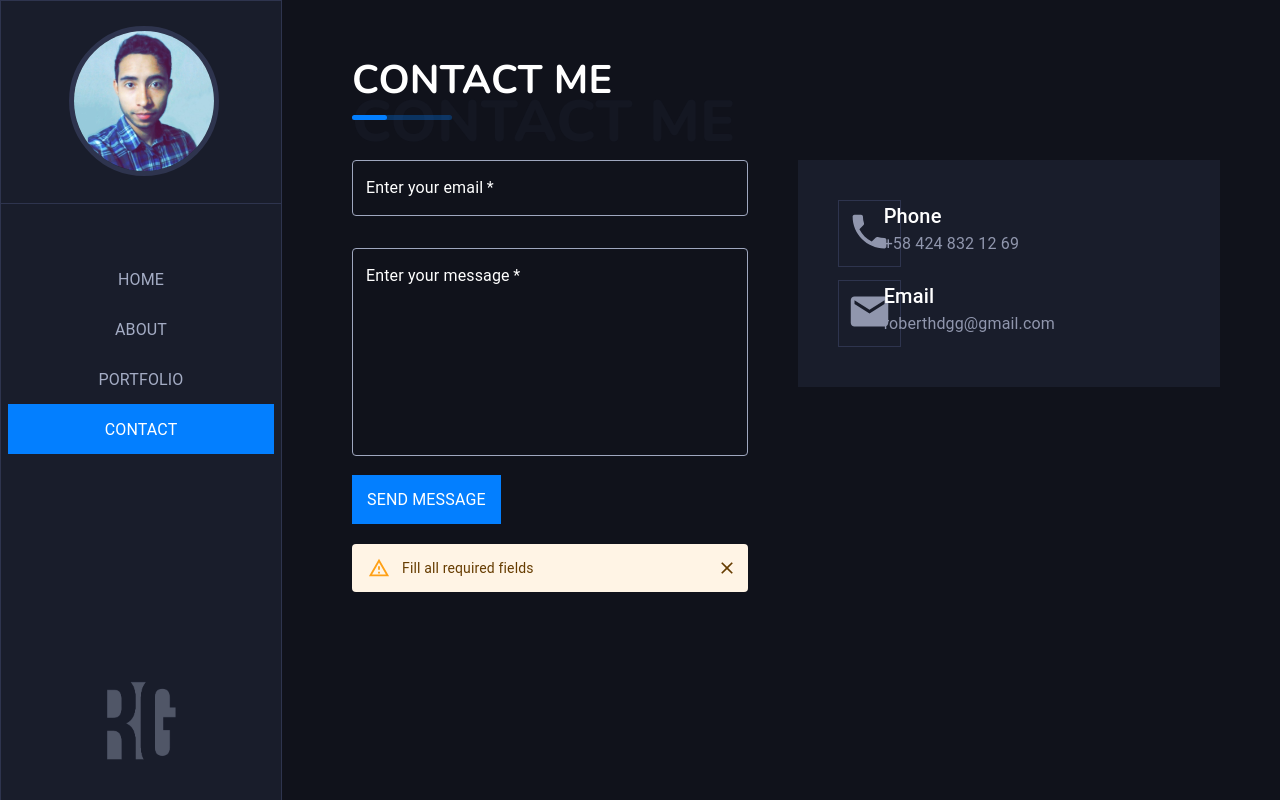
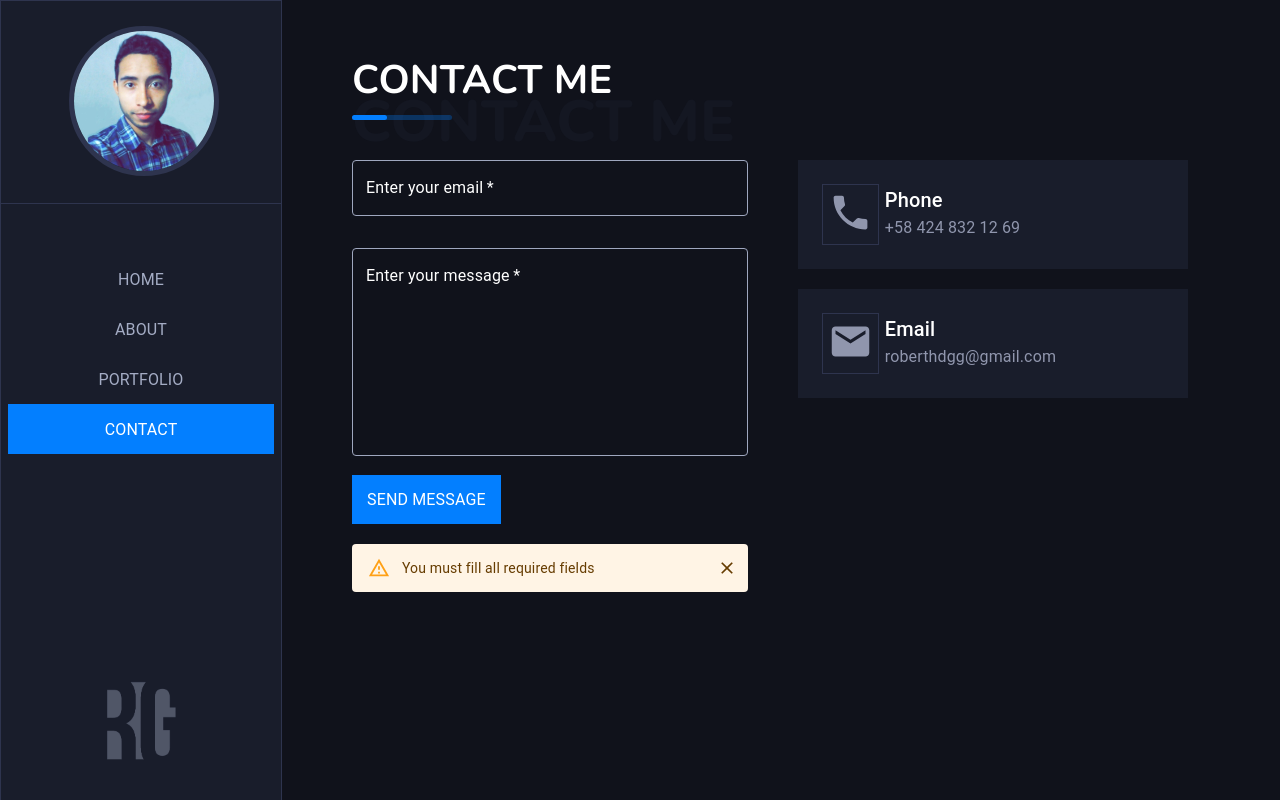
Before and after one commit to roberthdg/Portfolio-NextJS, a Next.js app: page /contact in a window 1280 px wide. Both pictures are taken after a click on the link "SEND MESSAGE". Built offline with nearby package versions, Linux system fonts and the light colour scheme.

Commit message:
Added contact component layout

```diff
--- a/components/content/Contact.js
+++ b/components/content/Contact.js
@@ -10,32 +10,37 @@ const Content = () => {
   return(
     <>
     <Title>Contact Me</Title>
-    <Grid container>
+    <Grid container >
       {/* Contact form grid */}
       <FormGrid />
-      <Grid item xs={11} md={6} lg={6}>
-        <Grid item xs={12}>
+      <Grid item xs={11} md={6} lg={6} >
+        <Grid item xs={12} >
           <div className='info'>
             <Grid container>
-              <Grid item xs={3} lg={1} style={{marginRight:'5%'}}>
+              <Grid item xs={3} lg={1}  style={{marginRight:'10%'}}>
                 <div className='iconGrid'>
                   <PhoneIcon style={{fontSize:'45px'}}/>
                 </div>
               </Grid>
-              <Grid item xs={7}>
+              <Grid item xs={7} >
                 <Typography variant='h6' style={{color:'white'}}>Phone</Typography>
                 <Typography>
-                  +58 424 832 12 69 <br/><br/>
+                  +58 424 832 12 69 <br/>
                 </Typography>
               </Grid>
             </Grid>
+          </div>
+        </Grid >
+
+        <Grid item xs={12}>
+          <div className='info'>
             <Grid container>
-              <Grid item xs={3} lg={1} style={{marginRight:'5%'}}>
+              <Grid item xs={3} lg={1} style={{marginRight:'10%'}}>
                 <div className='iconGrid'>
-                  <MailIcon style={{fontSize:'45px'}}/>
+                 <MailIcon style={{fontSize:'45px'}}/>
                 </div>
               </Grid>
-              <Grid item xs={7}>
+              <Grid item xs={7} >
                 <Typography variant='h6' style={{color:'white'}}>Email</Typography>
                 <Typography>
                   roberthdgg@gmail.com  <br/>
@@ -44,22 +49,25 @@ const Content = () => {
             </Grid>
           </div>
         </Grid >
+
       </Grid>
     </Grid>
 
     <style jsx>{`
       .info {
         background-color: rgb(25,29,43);
-        padding: 5vh;
+        padding: 3vh;
         color: rgb(144,150,173);
         width: 80%;
         margin-left: 50px;
+        margin-bottom: 20px;
+        margin-right: 150px;
       }
 
       .iconGrid {
         border:1px solid rgb(46,52,78);
-        padding: 8px;
-        padding-right: 53px;
+        padding: 5px;
+        padding-right: 50px;
       }
 
       @media screen and (max-width: 1142px) {
@@ -67,11 +75,12 @@ const Content = () => {
           margin-top: 35px;
           padding: 7vw;
           margin-left: 0px;
-          width: 90%;
+          width: 75%;
         }
 
         .iconGrid {
           padding: 9px;
+          padding-right: 53px;
         }
       }
     `}</style>
--- a/components/content/Form.js
+++ b/components/content/Form.js
@@ -55,7 +55,7 @@ const Content = () => {
 
     return(
         <>
-        <Grid container item xs={"auto"} md={6} lg={6} spacing={4}>
+        <Grid container item xs={11} md={6} lg={6} spacing={4}>
             <Grid item xs={12}>
                 {displayLoader? <div className='loader'> <CircularProgress size='80px' style={{color:'rgb(3,127,255)'}} /> </div> : null}
                 <TextField required fullWidth={true} variant="outlined"
@@ -98,7 +98,7 @@ const Content = () => {
             : null }
 
             {displayAlert===2
-            ? <Grid item xs={12} ><Alert onClose={() => setDisplayAlert(false)} severity="warning">Fill all required fields </Alert></Grid>
+            ? <Grid item xs={12} ><Alert onClose={() => setDisplayAlert(false)} severity="warning">You must fill all required fields </Alert></Grid>
             : null }
 
             {displayAlert===3
--- a/package.json
+++ b/package.json
@@ -5,6 +5,8 @@
   "scripts": {
     "dev": "next dev",
     "build": "next build",
+    "export": "next export",
+    "deploy": "npm run build && npm run export",
     "start": "next start"
   },
   "dependencies": {
```
